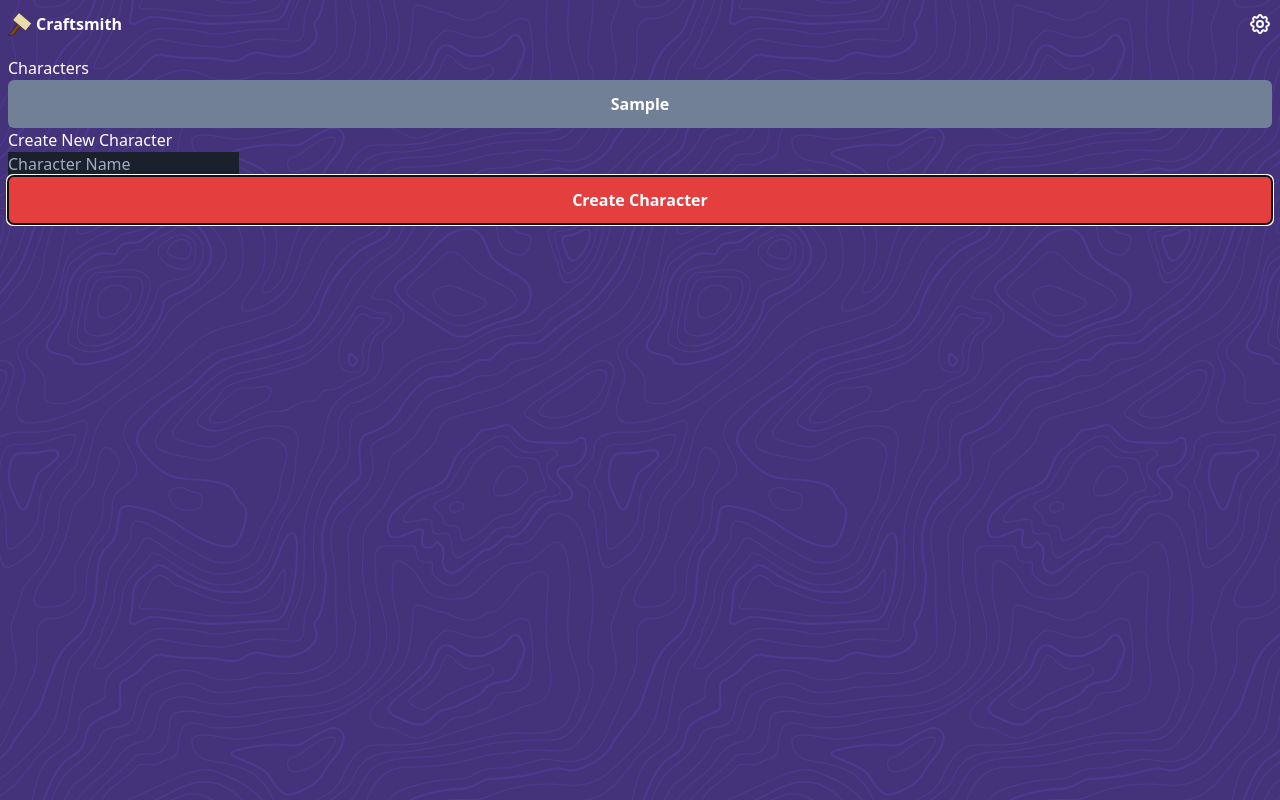
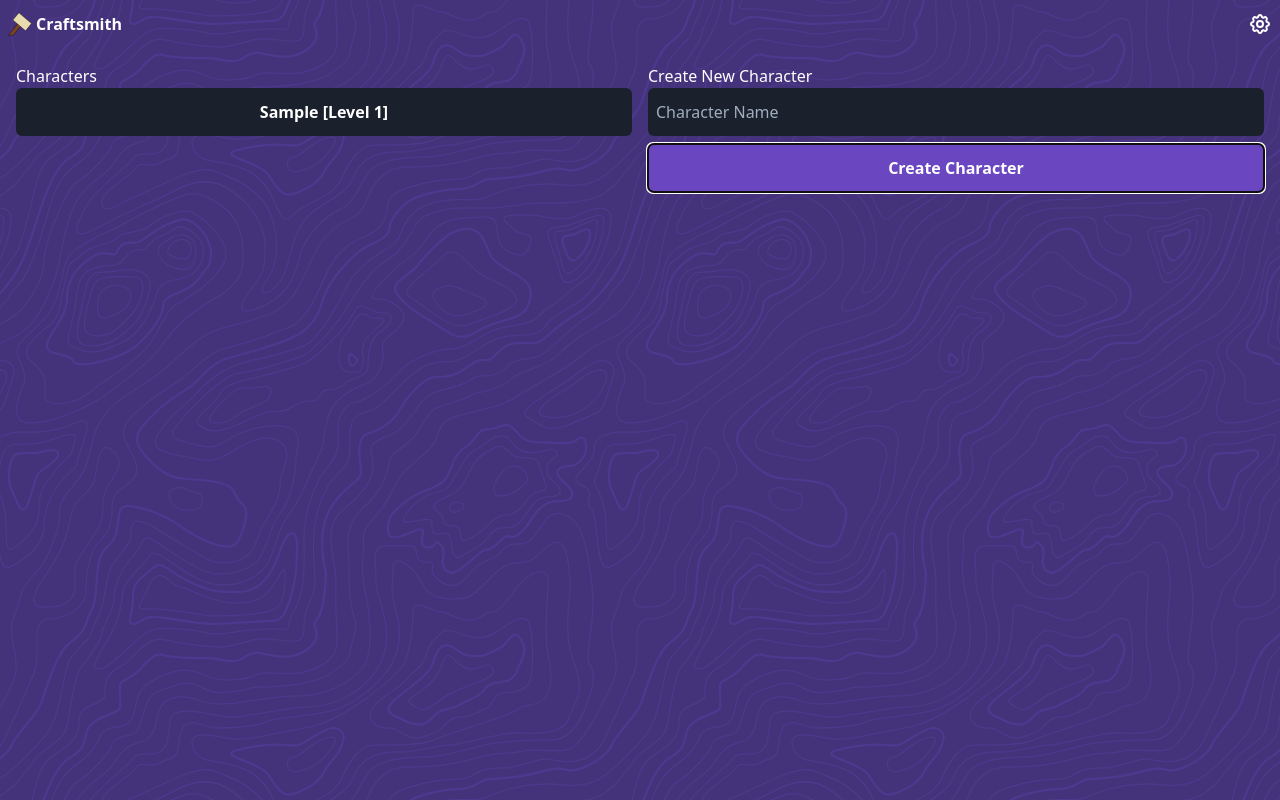
Before and after one commit to iamthismarvin/craftsmith, a Vue app: page /characters in a window 1280 px wide. Both pictures are taken after typing "Sample" into the empty fields and a click on the button "Create Character". Built offline with nearby package versions, Linux system fonts and the light colour scheme.

Commit message:
NEW: Add character name validation.

```diff
--- a/src/utilities/database.ts
+++ b/src/utilities/database.ts
@@ -74,3 +74,8 @@ export const updateStats = async (character: number, stats: Stats) => {
     }
   });
 };
+
+export const checkExistingCharacterName = async (characterName: string) => {
+  const targetName = await db.character.get({ name: characterName });
+  return targetName;
+};
--- a/src/views/Characters.vue
+++ b/src/views/Characters.vue
@@ -1,22 +1,32 @@
 <template>
-  <div class="p-2">
+  <div class="flex flex-col landscape:flex-row p-2">
+    <section class="characters__section">
       <h2>Characters</h2>
       <button
         v-for="character in characters"
         :key="character.id"
         @click="selectCharacter(character.id)"
-      class="bg-gray-600 text-white"
+        class="bg-gray-900 text-white mb-2"
       >
-      {{ character.name }}
+        {{ character.name }} [Level {{ getLevel(character.experience) }}]
       </button>
+    </section>
+    <section class="characters__section">
       <h2>Create New Character</h2>
-    <input v-model="name" type="text" placeholder="Character Name" class="bg-gray-900" />
-    <button @click="createCharacter()" class="bg-red-600 text-white">Create Character</button>
+      <input
+        v-model="name"
+        type="text"
+        placeholder="Character Name"
+        class="bg-gray-900 h-12 mb-2 p-2 rounded-md w-full"
+      />
+      <button @click="createCharacter()" class="bg-purple-700 text-white">Create Character</button>
+    </section>
   </div>
 </template>
 
 <script>
 import * as udb from '@/utilities/database';
+import * as uexp from '@/utilities/experience';
 import { mapActions } from 'vuex';
 import { db } from '@/database';
 
@@ -30,10 +40,29 @@ export default {
     ...mapActions({
       SET_CHARACTER_FROM_DB: 'character/SET_CHARACTER_FROM_DB',
     }),
-    createCharacter() {
-      udb.createCharacter(this.name);
+    checkNameValidity(name) {
+      return name.length < 2 ||
+        name.length > 15 ||
+        name.match(/[|\\/~^:,;?!&%$@*+]/) ||
+        name.indexOf(' ') >= 0
+        ? false
+        : name;
+    },
+    async createCharacter() {
+      const characterName = this.name;
+      const nameValid = this.checkNameValidity(characterName);
+      if (nameValid) {
+        const nameExists = await udb.checkExistingCharacterName(characterName);
+        if (nameExists) {
+          console.log('Name is already being used.');
+        } else {
+          udb.createCharacter(characterName);
           this.clearNameField();
           this.getCharactersFromDB();
+        }
+      } else {
+        console.log('Name is not valid.');
+      }
     },
     clearNameField() {
       this.name = null;
@@ -47,9 +76,21 @@ export default {
       await this.SET_CHARACTER_FROM_DB();
       this.$router.push({ name: 'Home' });
     },
+    getLevel(experience) {
+      return uexp.getLevel(experience);
+    },
   },
   mounted() {
     this.getCharactersFromDB();
   },
 };
 </script>
+
+<style lang="scss" scoped>
+.characters {
+  &__section {
+    @apply p-2;
+    @apply w-full;
+  }
+}
+</style>
```
Lines whose indentation alone changed are shown as unchanged.
